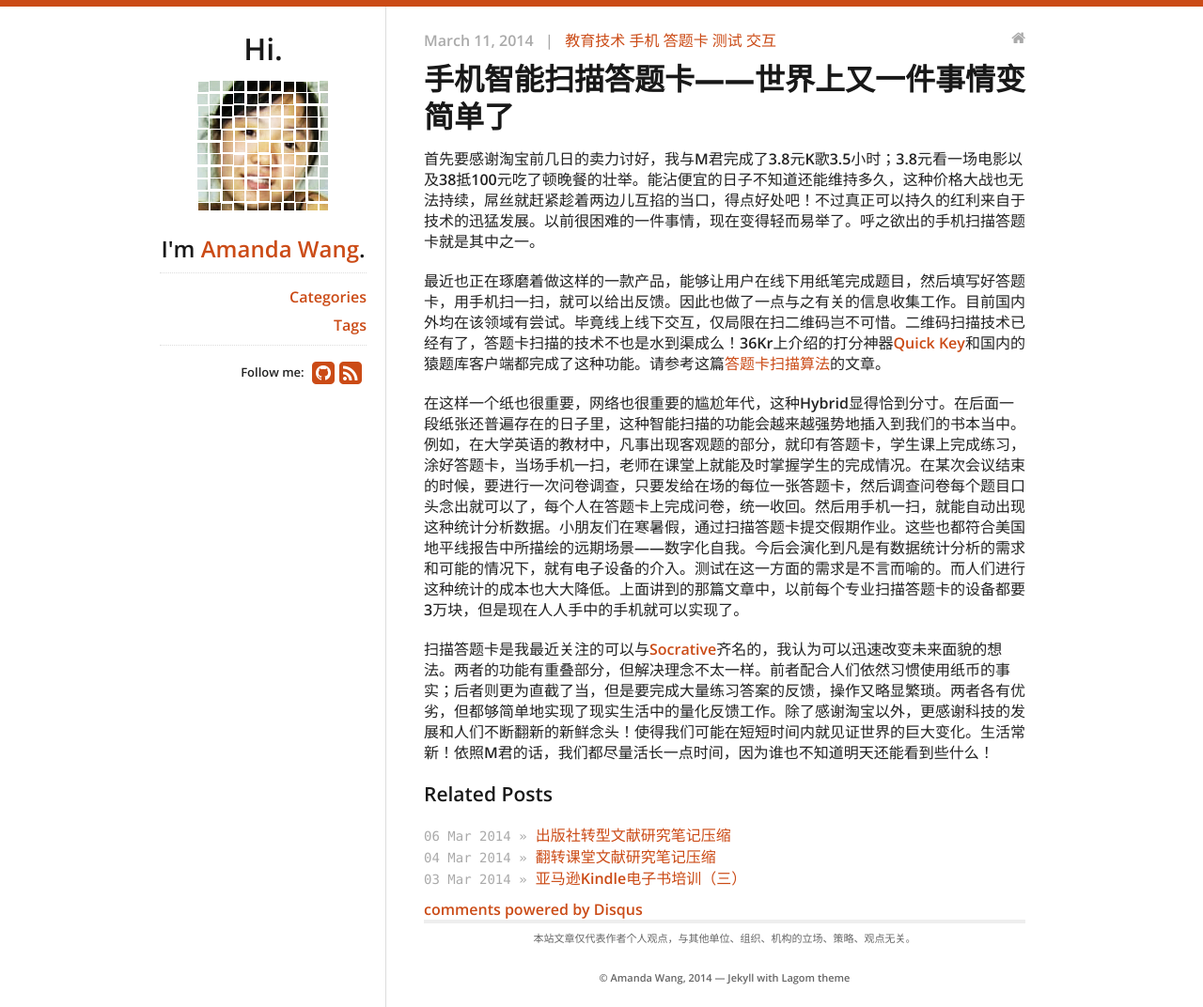
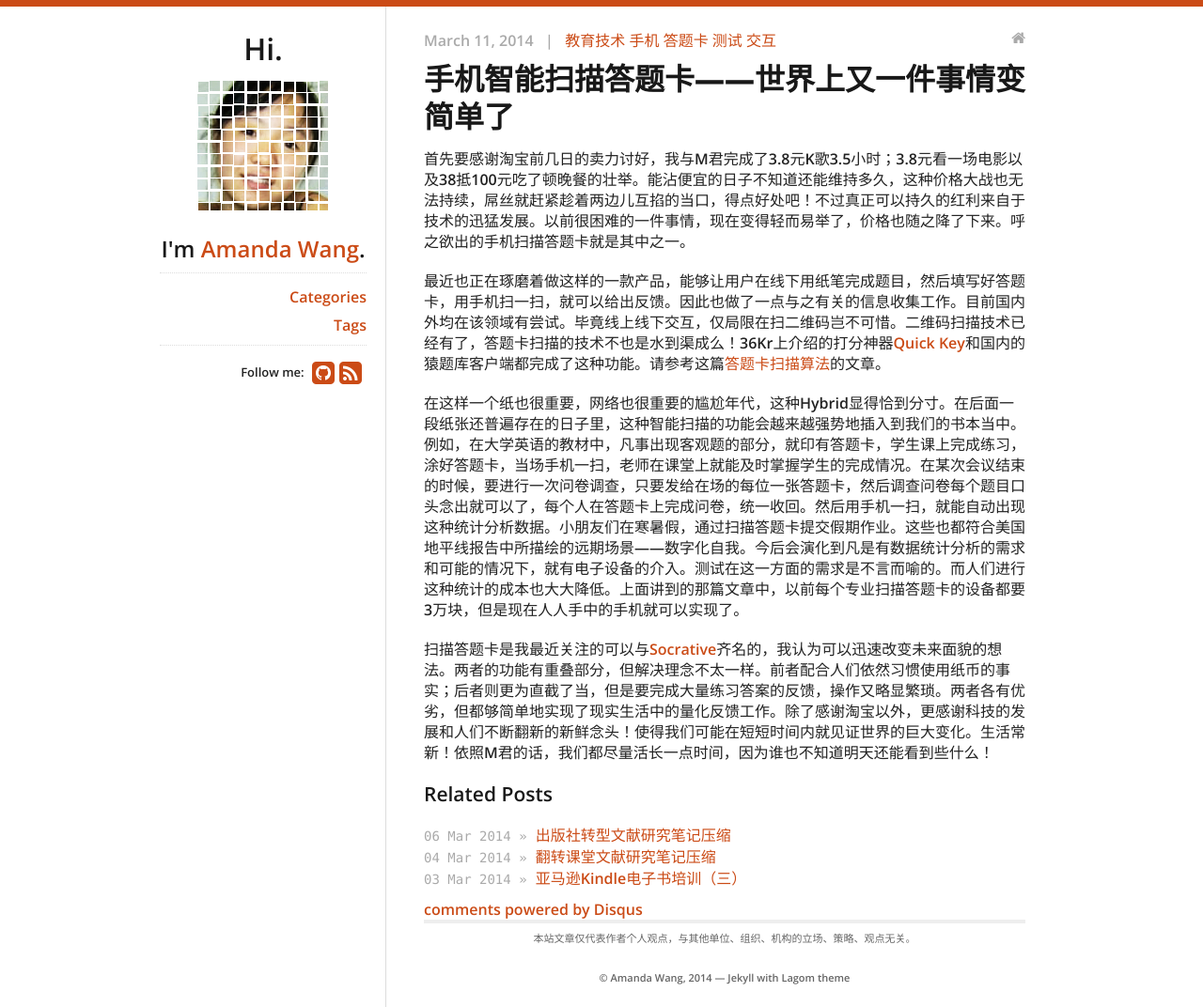
Before and after one commit to fantaghiro/fantaghiro.github.io, a Jekyll site: the page built from _posts/2014-03-11-Cellphone-Scan-Answer-Sheet.markdown, in a window 1280 px wide. Shown: the whole page at 94% size. Built offline with Jekyll 4.4.1, drawn with Linux system fonts in a browser that asks for light colours; nearby versions of some CDN libraries; comment, search, counter and statistics services are not loaded.

Commit message:
Update 2014-03-11-Cellphone-Scan-Answer-Sheet.markdown

```diff
--- a/_posts/2014-03-11-Cellphone-Scan-Answer-Sheet.markdown
+++ b/_posts/2014-03-11-Cellphone-Scan-Answer-Sheet.markdown
@@ -10,7 +10,7 @@ tags:
 - 交互
 ---
 
-首先要感谢淘宝前几日的卖力讨好，我与M君完成了3.8元K歌3.5小时；3.8元看一场电影以及38抵100元吃了顿晚餐的壮举。能沾便宜的日子不知道还能维持多久，这种价格大战也无法持续，屌丝就赶紧趁着两边儿互掐的当口，得点好处吧！不过真正可以持久的红利来自于技术的迅猛发展。以前很困难的一件事情，现在变得轻而易举了。呼之欲出的手机扫描答题卡就是其中之一。
+首先要感谢淘宝前几日的卖力讨好，我与M君完成了3.8元K歌3.5小时；3.8元看一场电影以及38抵100元吃了顿晚餐的壮举。能沾便宜的日子不知道还能维持多久，这种价格大战也无法持续，屌丝就赶紧趁着两边儿互掐的当口，得点好处吧！不过真正可以持久的红利来自于技术的迅猛发展。以前很困难的一件事情，现在变得轻而易举了，价格也随之降了下来。呼之欲出的手机扫描答题卡就是其中之一。
 <!--more-->
 
 最近也正在琢磨着做这样的一款产品，能够让用户在线下用纸笔完成题目，然后填写好答题卡，用手机扫一扫，就可以给出反馈。因此也做了一点与之有关的信息收集工作。目前国内外均在该领域有尝试。毕竟线上线下交互，仅局限在扫二维码岂不可惜。二维码扫描技术已经有了，答题卡扫描的技术不也是水到渠成么！36Kr上介绍的打分神器[Quick Key](http://www.36kr.com/p/201609.html)和国内的猿题库客户端都完成了这种功能。请参考这篇[答题卡扫描算法](http://blog.devtang.com/blog/2013/10/19/the-tech-detail-of-ape-client-2/)的文章。
```
